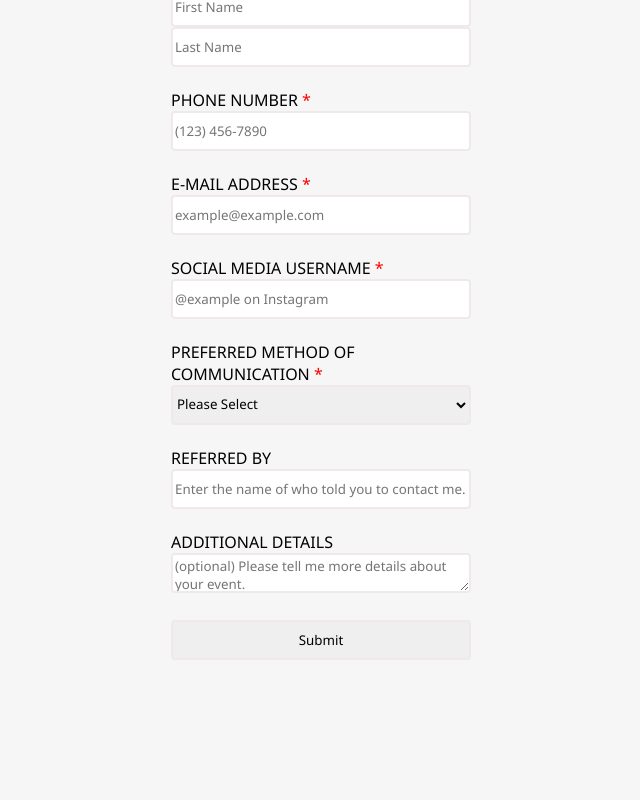
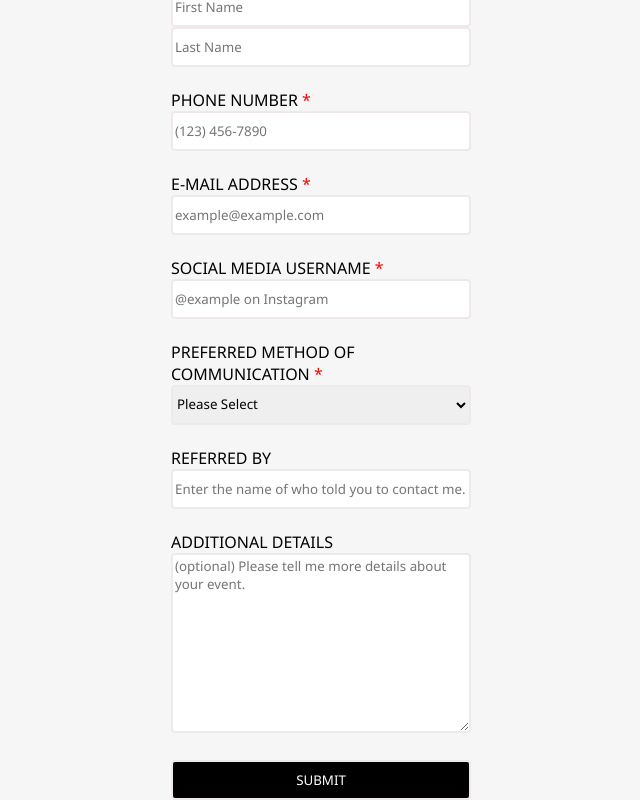
Before and after one commit to PrimeCoder05/kenny-fiesta, a React (Create React App) app: page / in a window 1280 px wide. Shown: the part 491-1291 px from the top of the page, without its empty margins (319-959 px from the left). Before the commit the page ends 1151 px from the top, so only its background shows below. Built offline with nearby package versions, Linux system fonts and the light colour scheme.

Commit message:
change the color of the submit button

```diff
--- a/src/App.css
+++ b/src/App.css
@@ -48,7 +48,7 @@
 
 textarea {
 	width: 300px;
-	height: 40px;
+	height: 180px;
 	border: solid #f0e9e9 2px;
 	border-radius: 4px;
 }
@@ -62,11 +62,16 @@
 	font-family: 'Bodoni Moda', serif;
 }
 
+.required {
+	color: red;
+}
+
+.submit {
+	color: white;
+	background-color: #000;
+}
+
 .wrapper {
 	max-width: 320px;
 	margin: 0 auto;
 }
-
-.required {
-	color: red;
-}
--- a/src/components/Submit.js
+++ b/src/components/Submit.js
@@ -3,7 +3,7 @@
 		<>
 			<label htmlFor="details">ADDITIONAL DETAILS</label><br/>
 			<textarea name="additional-details" id="details" placeholder="(optional) Please tell me more details about your event."></textarea> <br/><br/>
-        	<input type="submit" value="Submit" />
+        	<input type="submit" className="submit" value="SUBMIT" />
 		</>
 	);
 }
```
